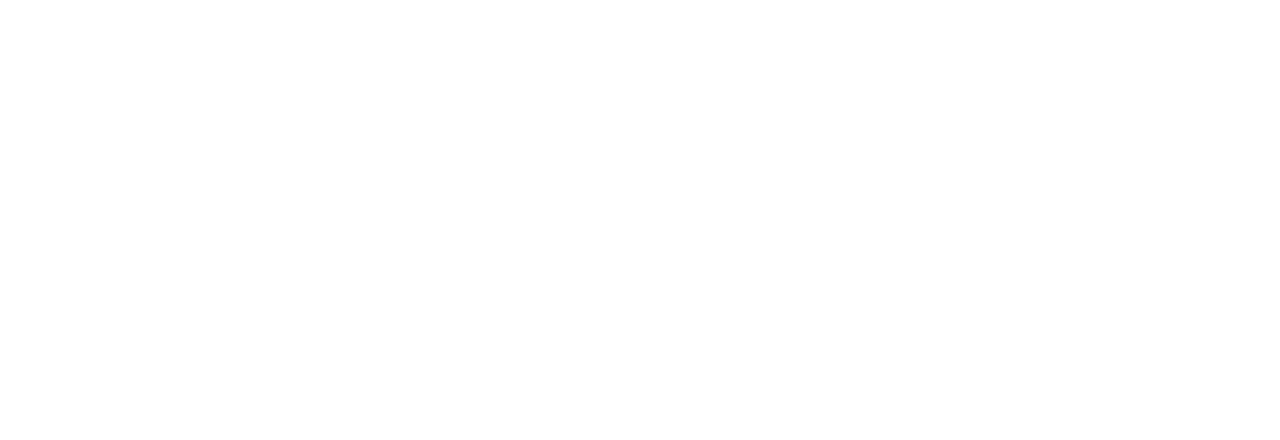
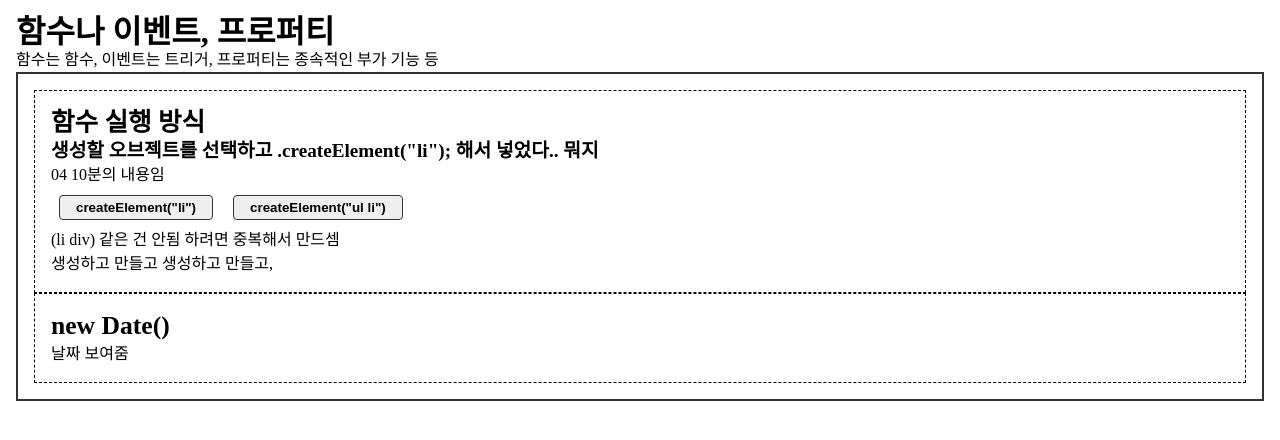
Before and after one commit to mineclover/fastcampus-study, a website: page index009.html in a window 1280 px wide. Drawn offline with Linux system fonts and the light colour scheme.

Commit message:
ul li 안에 li이 들어가서 생성한 ul이 사용되지 않음

```diff
--- a/index009.html
+++ b/index009.html
@@ -11,6 +11,27 @@
 
 </head>
 <body>
+  <h1>함수나 이벤트, 프로퍼티</h1>
+  <p>함수는 함수, 이벤트는 트리거, 프로퍼티는 종속적인 부가 기능 등</p>
+  <section>
+    <article>
+      <h2>함수 실행 방식</h2>
+      <div class="new-layout">
+        <ul class="new-layout__ul"></ul>
+      </div>
+      <h3>생성할 오브젝트를 선택하고 .createElement("li"); 해서 넣었다.. 뭐지</h3>
+      <p>04 10분의 내용임</p>
+      <button onclick="insertHtmlAddli()">createElement("li")</button>
+      <button onclick="insertHtmlAddul()">createElement("ul li")</button>
+      <p> (li div) 같은 건 안됨 하려면 중복해서 만드셈</p>
+      생성하고 만들고 생성하고 만들고,
+    </article>
+    <article>
+      <h2>new Date()</h2>
+      <div class="date-result"></div>
+      <p>날짜 보여줌</p>
+    </article>
+  </section>
 
 </body>
 
--- a/index009.js
+++ b/index009.js
@@ -0,0 +1,32 @@
+function insertHtmlAddul(){
+
+  let ulElSe = document.querySelector("ul.new-layout__ul");
+  // 넣을 쿼리 선택 ( 이미 렌더링 된걸로 )
+  let ulElCr = document.createElement("ul");
+  //만들 요소 미리 선언
+  let liElCr = document.createElement("li");
+  // 요소
+  // 이런식의 선언은 안된다 li div 하는 등으로 하면 작동을 안하고 , li.div 붙이면 <li.div>가 나옴
+  liElCr.append(new Date());
+  ulElCr.append(' ');
+  ulElSe.append(ulElCr);
+
+  //let ulElSe_02 = ulElSe.querySelector("ul li");
+  //선택한 것 안에서 선택.. 근데 조금 빈약함
+  //나는 마지막에 생성된 것 위주로 하고 싶다?
+  let ulElSe_02 = ulElSe.querySelectorAll("ul li");
+  ulElSe_02[ulElSe_02.length-1].append(liElCr);
+  //아쉽게도 -1이 안꺼내졌다
+}
+
+function insertHtmlAddli(){
+  let ulEl = document.querySelector("ul.new-layout__ul");
+  // 넣을 쿼리 선택 ( 이미 렌더링 된걸로 )
+  let liEl = document.createElement("li");
+  liEl.append(new Date());
+  ulEl.append(liEl);
+  // 요소 생성 <li> 가 생기고 값이 들어간다 </li>
+  // 이런식의 선언은 안된다 li div 하는 등으로 하면 작동을 안하고 , li.div 붙이면 <li.div>가 나옴
+  // ulEL에 업로드 함으로써 내용 갱신됨
+
+}
```
